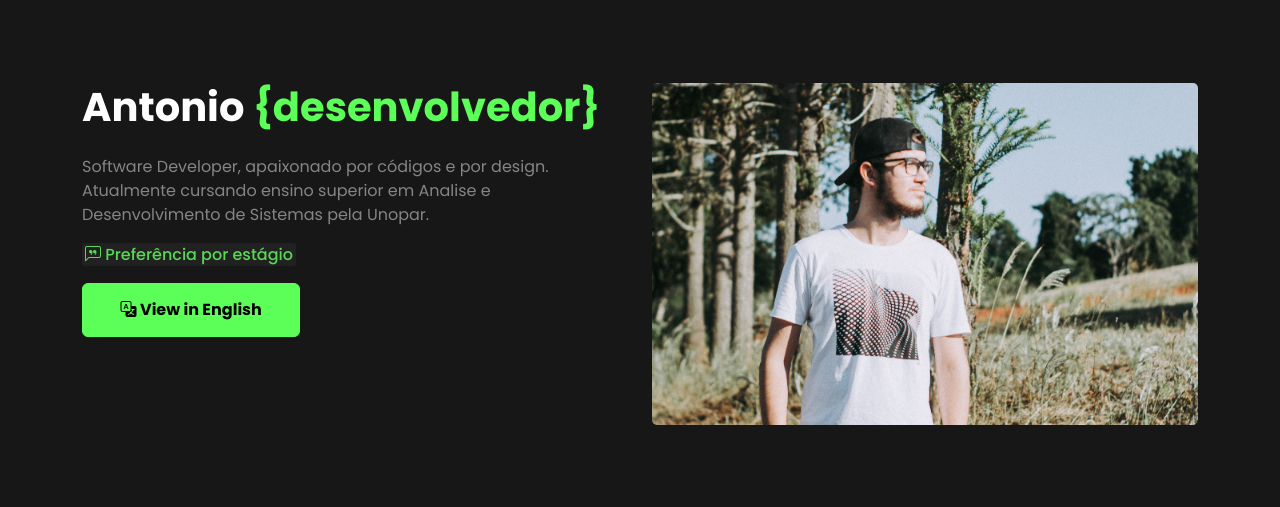
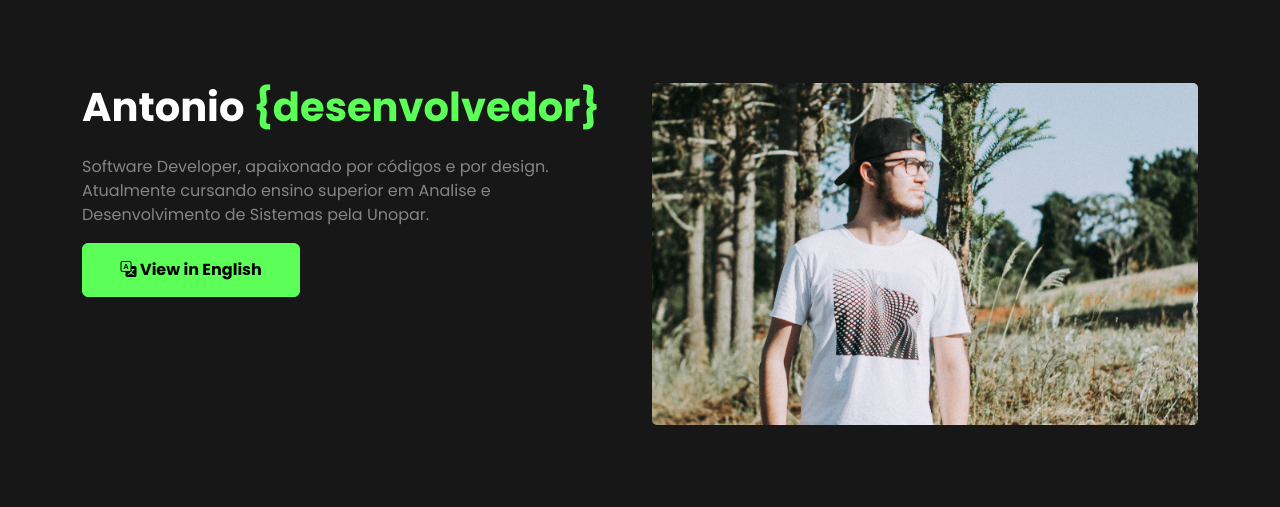
Before and after one commit to euantonio/Portfolio, a PHP site: page / in a window 1280 px wide. Shown: the part 81-588 px from the top of the page. Run offline with PHP 8.4, Linux system fonts and the light colour scheme; some libraries are stand-ins or nearby versions.

Commit message:
Remover preferência por estágio

```diff
--- a/index.php
+++ b/index.php
@@ -37,7 +37,7 @@
 
                     <p class="text-gray-default mb-3">Software Developer, apaixonado por códigos e por design. Atualmente cursando ensino superior em Analise e Desenvolvimento de Sistemas pela Unopar.</p>
 
-                    <p class="mb-3"><span class="destaque"><i class="bi bi-chat-left-quote"></i> Preferência por estágio</span></p>
+                    <!-- <p class="mb-3"><span class="destaque"><i class="bi bi-chat-left-quote"></i> Preferência por estágio</span></p> -->
 
                     <a href="en" class="btn btn-primary" id="view-in-english"><i class="bi bi-translate"></i> View in English</a>
                 </div>
```
